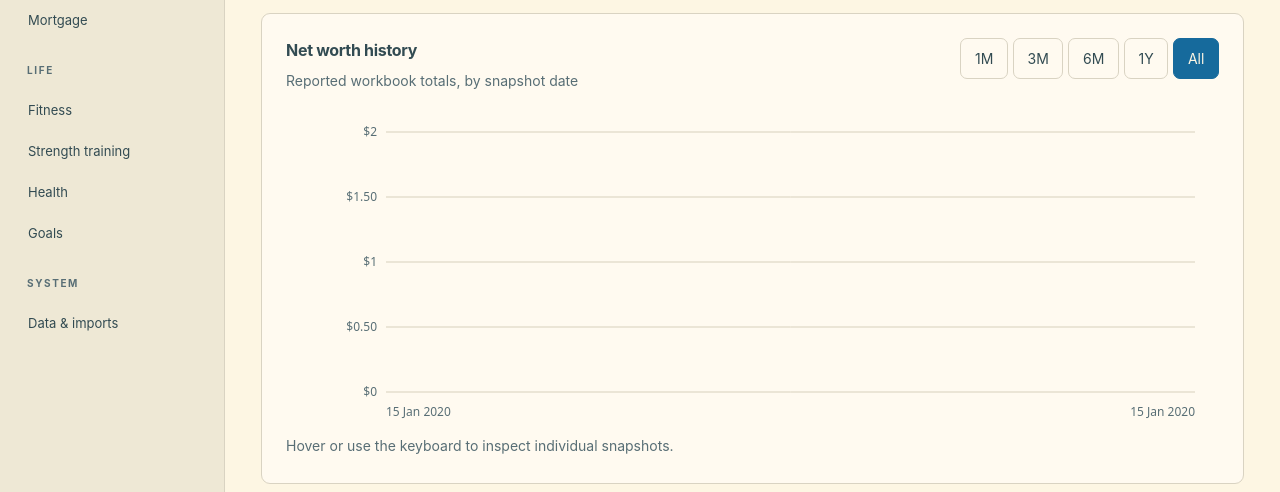
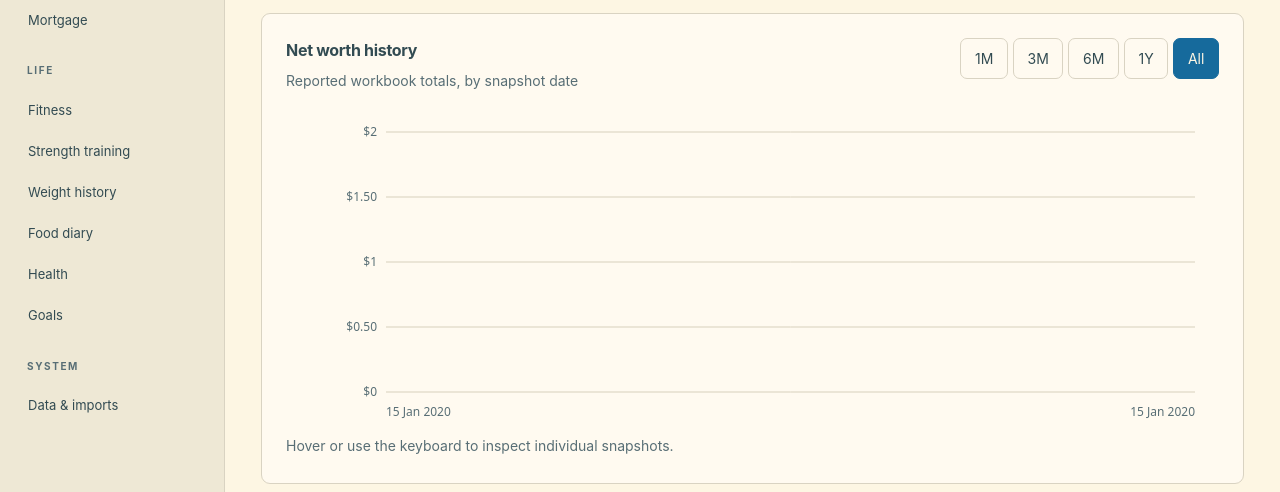
Before and after one commit to Jarrod95/Life-Dashboard, a Flask app: page / in a window 1280 px wide. Shown: the part 394-886 px from the top of the page. Run offline with Flask 3, Linux system fonts and the light colour scheme; tables that the repository leaves empty hold one stand-in row (values such as "Sample post"); data that the repository does not hold is empty.

Commit message:
Register MyFitnessPal pages and configure local data source

```diff
--- a/app/templates/base.html
+++ b/app/templates/base.html
@@ -24,6 +24,8 @@
       <p class="nav-heading">LIFE</p>
       <a class="{{ 'active' if section=='fitness' }}" href="/fitness">Fitness</a>
       <a class="{{ 'active' if section=='strength' }}" href="/fitness/strength">Strength training</a>
+      <a class="{{ 'active' if section=='mfp-weight' }}" href="/fitness/weight">Weight history</a>
+      <a class="{{ 'active' if section=='mfp-food' }}" href="/fitness/food-diary">Food diary</a>
       <a class="{{ 'active' if section=='health-dashboard' }}" href="/health-dashboard">Health</a>
       <a class="{{ 'active' if section=='goals' }}" href="/goals">Goals</a>
       <p class="nav-heading">SYSTEM</p>
```
